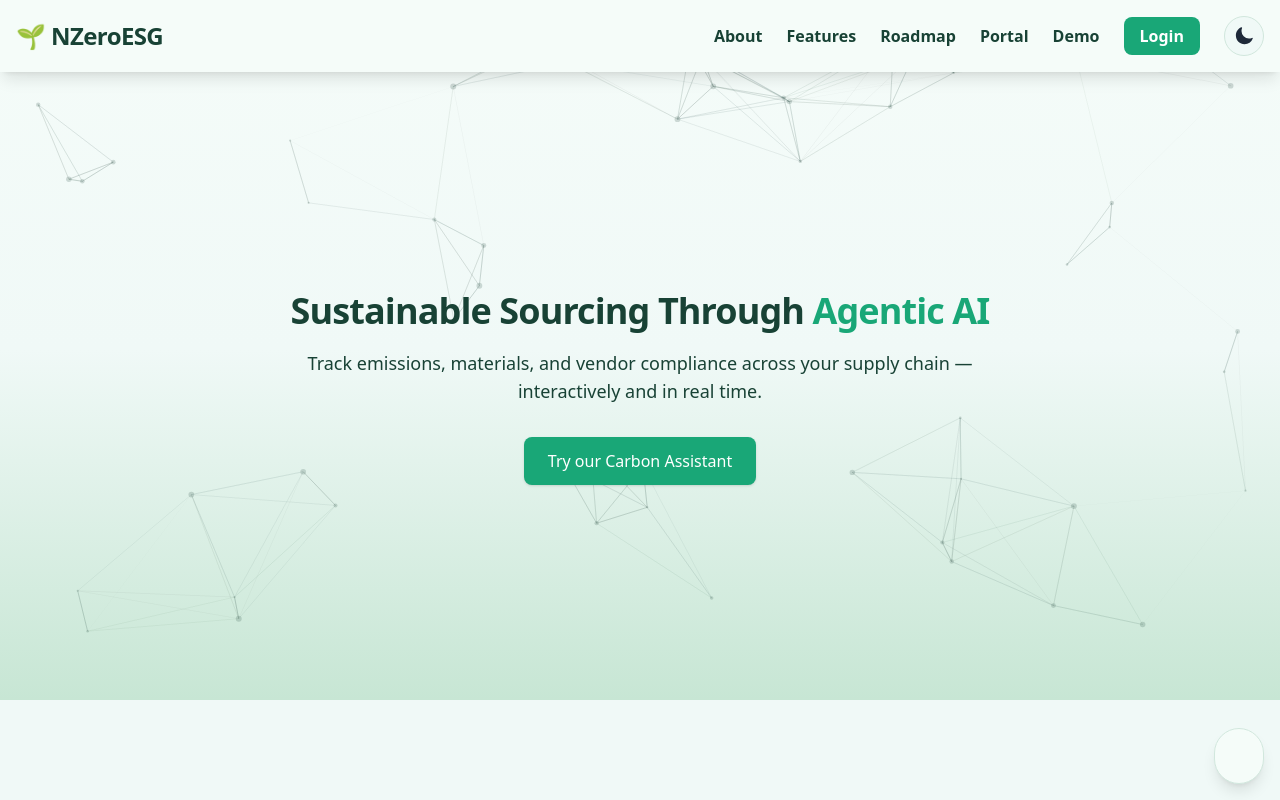
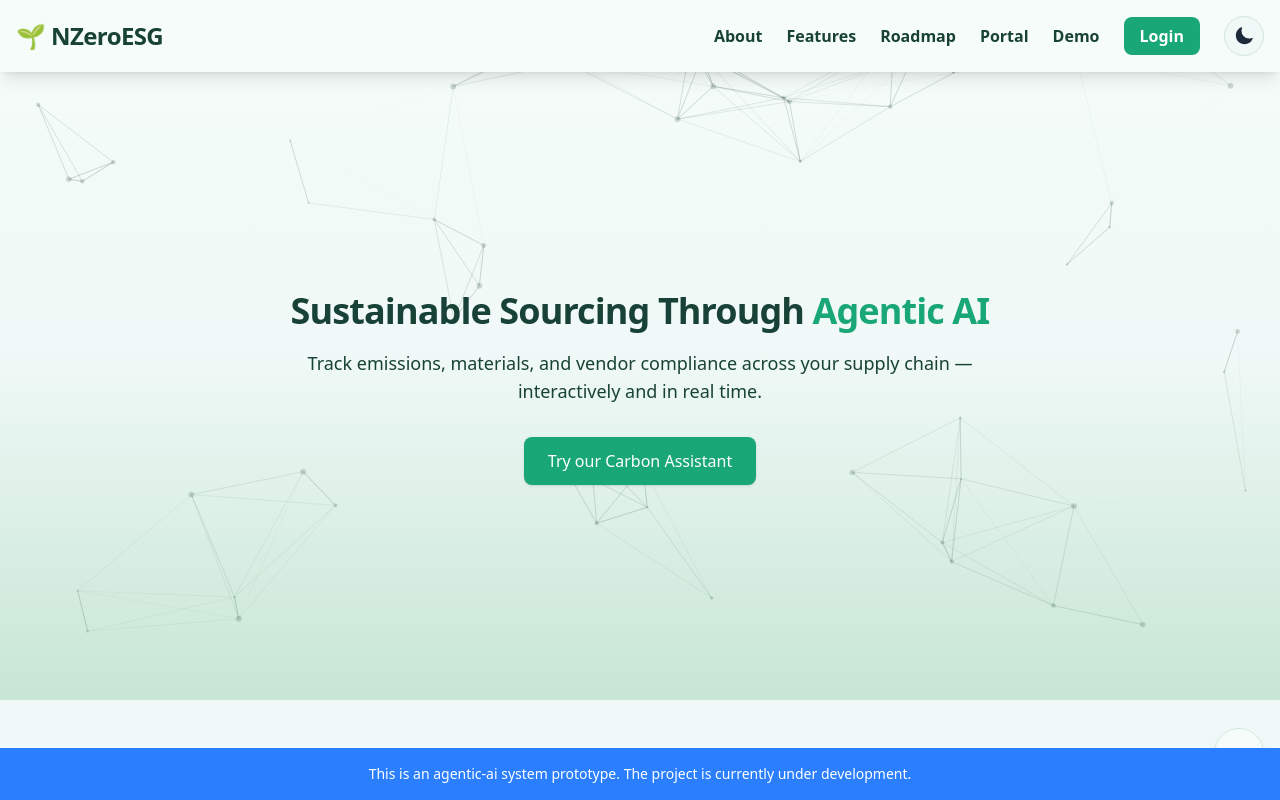
Before and after one commit to davidpal3c/NZeroESG_Scope3, a Next.js app in the folder nzeroesg-client/: page / in a window 1280 px wide. Shown: the top 800 px of the page. Built offline with nearby package versions, Linux system fonts and the light colour scheme; some icons are missing.

Commit message:
temporary banner added

```diff
--- a/nzeroesg-client/app/layout.tsx
+++ b/nzeroesg-client/app/layout.tsx
@@ -29,6 +29,11 @@ export default function RootLayout({
         className={`${geistSans.variable} ${geistMono.variable} antialiased scroll-smooth`}
       >
         <Providers>
+          <div className="fixed bottom-0 left-0 right-0 z-50 bg-blue-500 text-white text-center p-4">
+            <p className="text-sm">
+                This is an agentic-ai system prototype. The project is currently under development.
+            </p>
+          </div>
           {children}
         </Providers>
       </body>
```
